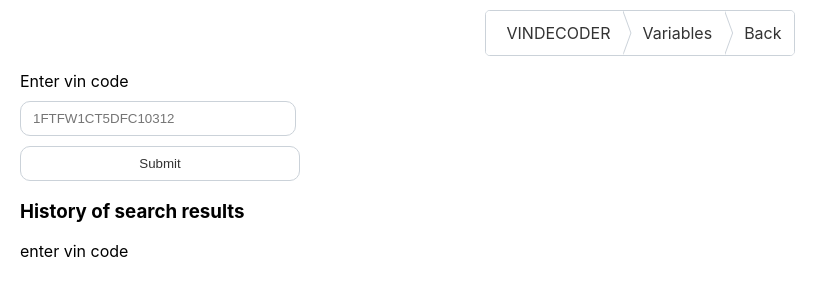
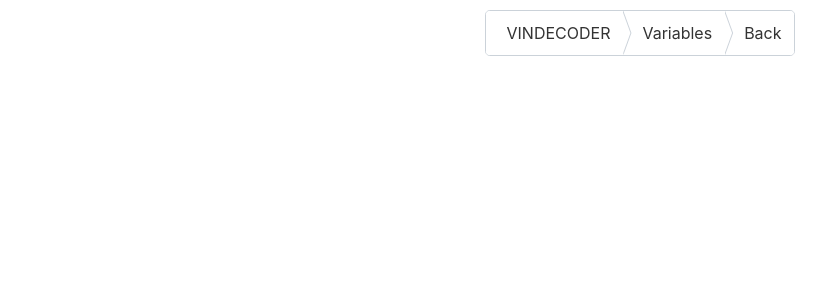
Before and after one commit to Mr-Oleksandr/vindecoder, a React (Create React App) app: page / in a window 1280 px wide. Shown: the top 300 px of the page, without its empty margins (0-838 px from the left). Built offline with nearby package versions, Linux system fonts and the light colour scheme.

Commit message:
add github pages npm

```diff
--- a/src/routes/MainRoutes.tsx
+++ b/src/routes/MainRoutes.tsx
@@ -11,9 +11,9 @@ const MainRoutes = () => {
       <div>
          <Suspense fallback={<Loader />}>
             <Routes>
-               <Route path='/' element={<DecodeVinPage />} />
-               <Route path='/variables' element={<VariablesPage />} />
-               <Route path='/variables/:id' element={<VariablePage />} />
+               <Route path='/vindecoder' element={<DecodeVinPage />} />
+               <Route path='/vindecoder/variables' element={<VariablesPage />} />
+               <Route path='/vindecoder/variables/:id' element={<VariablePage />} />
             </Routes>
          </Suspense>
       </div>
```
